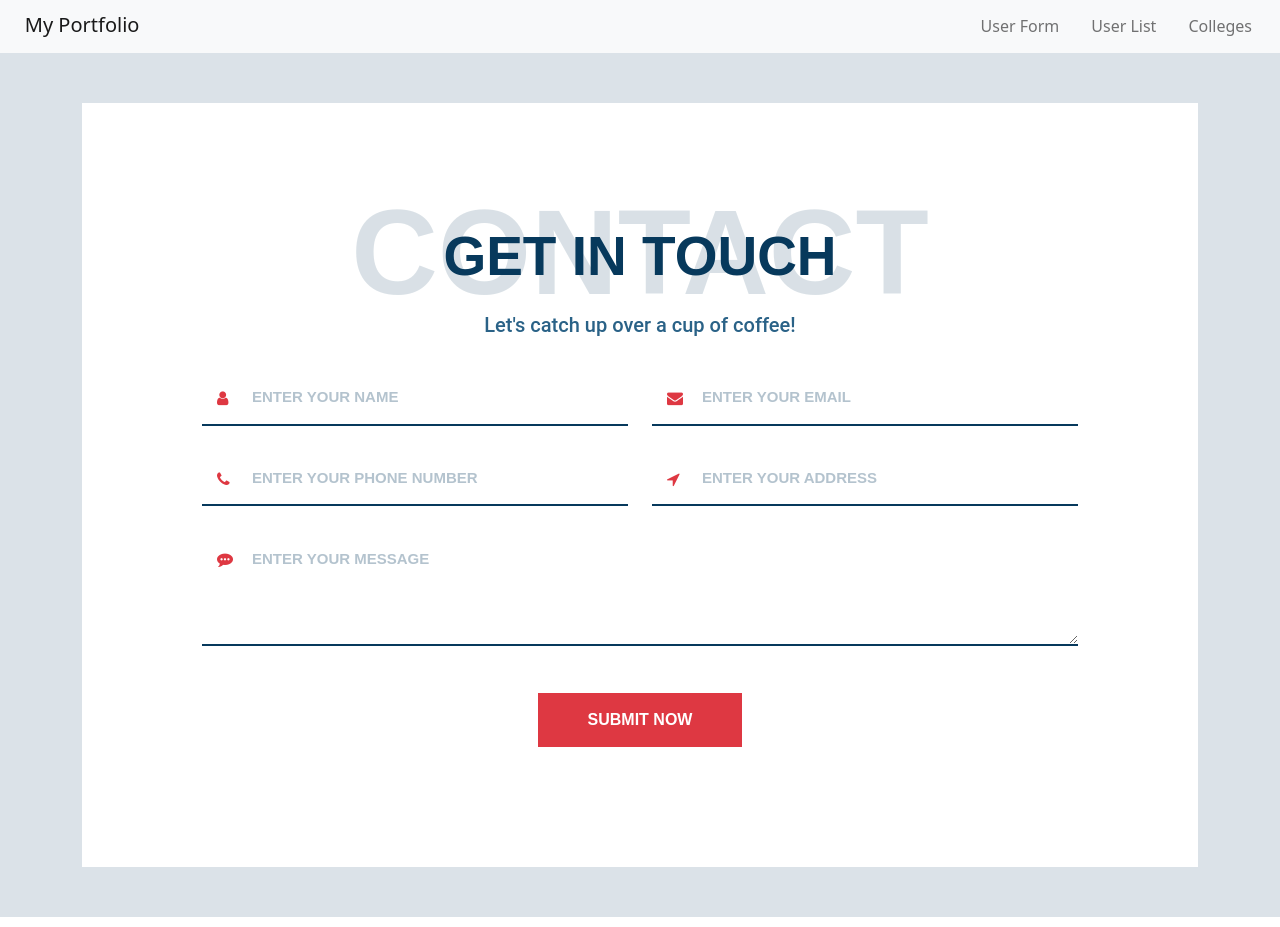
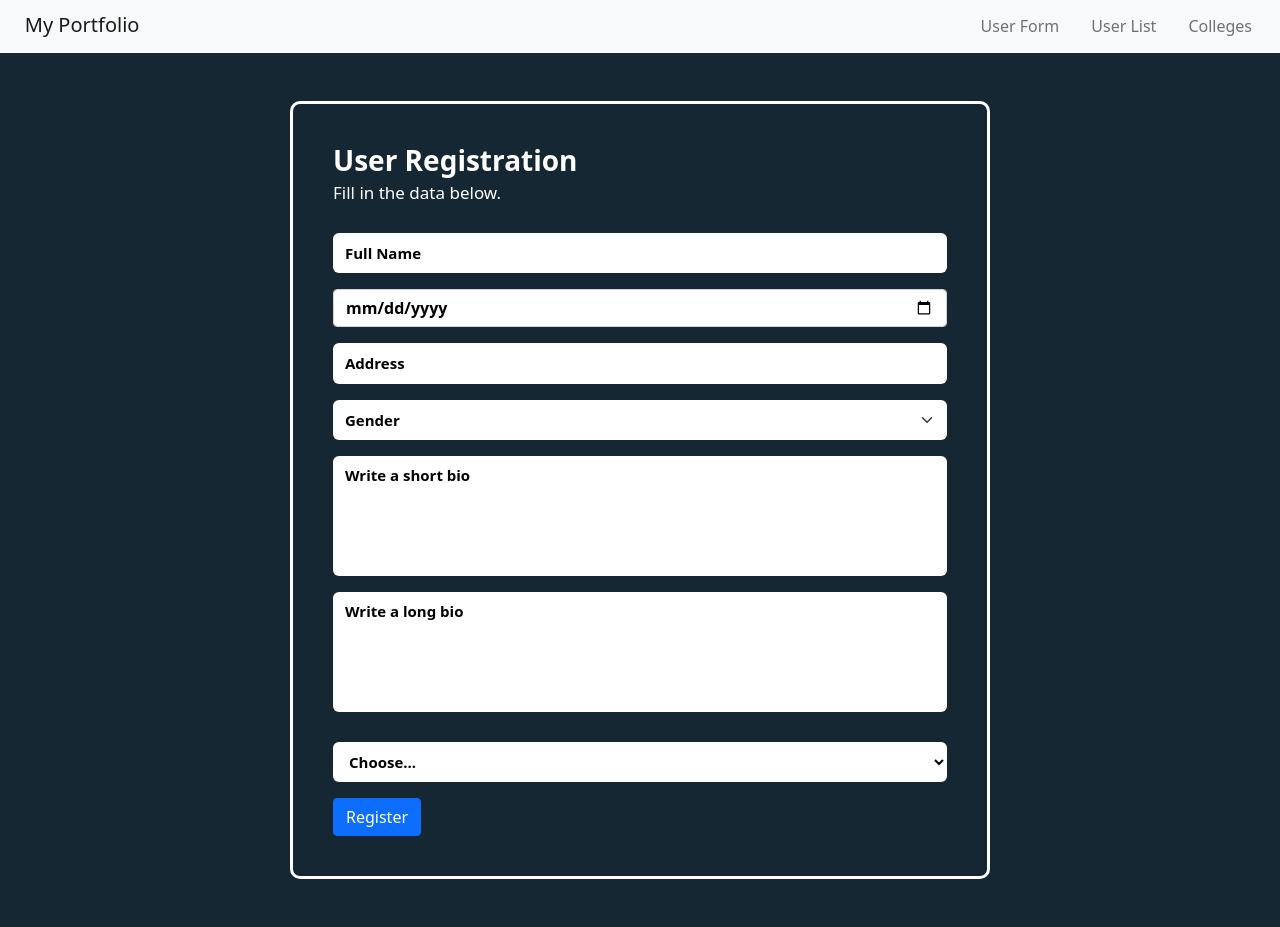
Before and after one commit to bawa-yatin/react-assignment-1, a React (Create React App) app: page / in a window 1280 px wide. Built offline with nearby package versions, Linux system fonts and the light colour scheme.

Commit message:
Changes made

```diff
--- a/src/components/College/collegeSearch.css
+++ b/src/components/College/collegeSearch.css
@@ -1,6 +1,5 @@
 .bg-color {
     background: #dbe2e8;
-    /* height: 560px; */
 }
 
 
--- a/src/components/UserForm/detailsForm.css
+++ b/src/components/UserForm/detailsForm.css
@@ -1,4 +1,4 @@
-.contact {
+/* .contact {
 	background-color: #dbe2e8;
 	font-family: "Oswald", sans-serif;
 	padding-top: 50px;
@@ -16,7 +16,7 @@
 	margin-bottom: 17px;
 	text-transform: uppercase;
   font-weight: 700;
-  font-size: 55px;
+  font-size: 60px;
 }
 
 .section-contact .header-section .description {
@@ -29,7 +29,7 @@
   bottom: 100%;
   left: 50%;
   transform: translate(-50%,70%);
-  font-size: 120px;
+  font-size: 110px;
   font-weight: 700;
   opacity: 0.15;
 }
@@ -128,4 +128,117 @@
 	.section-contact .header-section .big-title {
 		font-size: 100px;
 	}
+} */
+
+.form-body {
+	background-color: #152733;
+	overflow: hidden;
 }
+
+.form-holder {
+	display: flex;
+	flex-direction: column;
+	justify-content: center;
+	align-items: center;
+	text-align: center;
+	min-height: 100vh;
+}
+
+.form-holder .form-content {
+  position: relative;
+  text-align: center;
+  display: flex;
+  align-items: center;
+}
+
+.form-content .form-items {
+  border: 3px solid #fff;
+  padding: 40px;
+  display: inline-block;
+  width: 100%;
+  min-width: 700px;
+  border-radius: 10px;
+  text-align: left;
+  transition: all 0.4s ease;
+}
+
+@media screen and (max-width: 500px) {
+	.form-items {
+		min-width: none;
+	}
+}
+
+.form-content h3 {
+  color: #fff;
+  text-align: left;
+  font-size: 28px;
+  font-weight: 600;
+  margin-bottom: 5px;
+}
+
+.form-content h3.form-title {
+  margin-bottom: 30px;
+}
+
+.form-content p {
+  color: #fff;
+  text-align: left;
+  font-size: 17px;
+  font-weight: 300;
+  line-height: 20px;
+  margin-bottom: 30px;
+}
+
+
+.form-content label, .was-validated .form-check-input:invalid~.form-check-label, .was-validated .form-check-input:valid~.form-check-label{
+  color: #fff;
+}
+
+.form-content input[type=text], .form-content input[type=password], .form-content input[type=email], .form-content select {
+  width: 100%;
+  padding: 9px 12px;
+  text-align: left;
+  border: 0;
+  outline: 0;
+  border-radius: 6px;
+  background-color: #fff;
+  font-size: 15px;
+  font-weight: 300;
+  color: #000;
+  -webkit-transition: all 0.3s ease;
+  transition: all 0.3s ease;
+  margin-top: 16px;
+  font-weight: bold;
+}
+
+
+.btn-primary{
+  background-color: #6C757D;
+  outline: none;
+  border: 0px;
+   box-shadow: none;
+}
+
+.form-content textarea {
+  position: static !important;
+  width: 100%;
+  padding: 8px 12px;
+  border-radius: 6px;
+  text-align: left;
+  background-color: #fff;
+  border: 0;
+  font-size: 15px;
+  color: #000;
+  outline: none;
+  resize: none;
+  height: 120px;
+  transition: none;
+  margin-bottom: 14px;
+  font-weight: bold;
+}
+
+::placeholder {
+	color: #000 !important;
+	opacity: 1;
+	font-weight: bold;
+  }
--- a/src/components/UserForm/detailsForm.jsx
+++ b/src/components/UserForm/detailsForm.jsx
@@ -1,22 +1,66 @@
 // Contact Section
 import { React, useEffect, useState } from "react";
-import { useNavigate } from "react-router-dom";
 import "./detailsForm.css";
+import * as services from "../../services";
 
 function DetailsForm(props) {
   const [name, setname] = useState("");
-  const [email, setemail] = useState("");
-  const [phone_number, setphone] = useState("");
+  const [date, setdate] = useState("");
   const [address, setaddress] = useState("");
-  const [message, setmessage] = useState("");
-  const [success_msg, setSuccessMsg] = useState("");
+  const [gender, setgender] = useState("");
+  const [shortbio, setshortbio] = useState("");
+  const [longbio, setlongbio] = useState("");
+  // const [success_msg, setSuccessMsg] = useState("");
+
+  // const [selected, setSelected] = useState("");
+  // let type = null;
+
+  // /** This will be used to create set of options that user will see */
+  // let options = null;
+
+  // const changeSelectOptionHandler = (event) => {
+  //   // setSelected(event.target.value);
+
+  //   services
+  //     .getCollegesAPI(event.target.value, "")
+  //     .then((response) => {
+  //       console.log(response.data);
+  //       // type = response.data;
+  //       setSelected(response.data);
+  //     })
+  //     .catch((e) => {
+  //       console.log(e);
+  //     });
+  // };
+
+  // const algorithm = [
+  //   "Searching Algorithm",
+  //   "Sorting Algorithm",
+  //   "Graph Algorithm",
+  // ];
+  // const language = ["C++", "Java", "Python", "C#"];
+  // const dataStructure = ["Arrays", "LinkedList", "Stack", "Queue"];
+
+  /** Setting Type variable according to dropdown */
+  // if (selected === "Algorithm") {
+  //   type = algorithm;
+  // } else if (selected === "Language") {
+  //   type = language;
+  // } else if (selected === "Data Structure") {
+  //   type = dataStructure;
+  // }
+
+  // if (type) {
+  //   options = type.map((el) => <option key={el}>{el}</option>);
+  // }
 
   const setEmpty = () => {
     setname("");
-    setemail("");
-    setphone("");
+    setdate("");
     setaddress("");
-    setmessage("");
+    setgender("Default");
+    setshortbio("");
+    setlongbio("");
   };
 
   const setLocalstorage = (ele) => {
@@ -28,129 +72,146 @@ function DetailsForm(props) {
     } else {
       localStorage.setItem("data", JSON.stringify([ele]));
     }
-    setTimeout(function () {
-      setSuccessMsg("Thank you for contacting us!");
-    });
+    // setTimeout(function () {
+    //   setSuccessMsg("Thank you for contacting us!");
+    // });
   };
 
   const handleSubmit = (e) => {
     e.preventDefault();
     var user = {
       name: name,
-      email: email,
-      phone_number: phone_number,
+      date: date,
       address: address,
-      message: message,
+      gender: gender,
+      shortbio: shortbio,
+      longbio: longbio,
     };
     setEmpty();
     setLocalstorage(user);
   };
 
   return (
-    <div className="contact">
-      <div className="container">
-        <div className="section-contact">
-          <div className="row justify-content-center">
-            <div className="col-12 col-lg-10 col-xl-8">
-              <div className="header-section text-center">
-                {!!success_msg ? (
-                  <div className="alert alert-success p-2 mb-5" role="alert">
-                    <h4 className="alert-heading mb-0">{success_msg}</h4>
-                  </div>
-                ) : (
-                  ""
-                )}
+    <div className="form-body">
+      <div className="row">
+        <div className="form-holder">
+          <div className="form-content p-5">
+            <div className="form-items">
+              <h3>User Registration</h3>
+              <p>Fill in the data below.</p>
 
-                <h2 className="title">
-                  {props.overlap_title}
-                  <span className="big-title">{props.title}</span>
-                </h2>
-                <p className="description mt-4 h5">
-                  Let's catch up over a cup of coffee!
-                </p>
-              </div>
-            </div>
-          </div>
-          <div className="form-contact">
-            <form onSubmit={handleSubmit}>
-              <div className="row">
-                <div className="col-md-6">
-                  <div className="single-input">
-                    <i className="fa fa-user"></i>
+              <form className="registration-form" onSubmit={handleSubmit}>
+                <div className="col-md-12">
                   <input
+                    className="form-control"
                     type="text"
                     name="name"
-                      placeholder="ENTER YOUR NAME"
-                      autoComplete="off"
+                    placeholder="Full Name"
                     value={name}
                     onChange={(e) => setname(e.target.value)}
+                    autoComplete="off"
+                    required
+                  />
+                </div>
+
+                <div className="col-md-12">
+                  <div className="input-group date" id="datepicker">
+                    <input
+                      type="date"
+                      className="form-control mt-3"
+                      name="date"
+                      style={{ color: "#000", fontWeight: "bold" }}
+                      value={date}
+                      onChange={(e) => setdate(e.target.value)}
+                      autoComplete="off"
                       required
                     />
                   </div>
                 </div>
-                <div className="col-md-6">
-                  <div className="single-input">
-                    <i className="fa fa-envelope"></i>
+
+                <div className="col-md-12">
                   <input
-                      type="email"
-                      name="email"
-                      placeholder="ENTER YOUR EMAIL"
+                    className="form-control"
+                    type="text"
+                    name="address"
+                    placeholder="Address"
+                    value={address}
+                    onChange={(e) => setaddress(e.target.value)}
                     autoComplete="off"
-                      value={email}
-                      onChange={(e) => setemail(e.target.value)}
                     required
                   />
                 </div>
+
+                <div className="col-md-12">
+                  <select
+                    className="form-select mt-3"
+                    style={{ color: "#000", fontWeight: "bold" }}
+                    onChange={(e) => setgender(e.target.value)}
+                    required
+                  >
+                    <option selected disabled value="">
+                      Gender
+                    </option>
+                    <option value="Male">Male</option>
+                    <option value="Female">Female</option>
+                    <option value="Transgender">Transgender</option>
+                  </select>
                 </div>
-                <div className="col-md-6">
-                  <div className="single-input">
-                    <i className="fa fa-phone"></i>
-                    <input
-                      type="tel"
-                      name="phone_number"
-                      placeholder="ENTER YOUR PHONE NUMBER"
+
+                <div className="col-md-12">
+                  <div className="form-group">
+                    <textarea
+                      className="form-control mt-3"
+                      rows="3"
+                      placeholder="Write a short bio"
+                      name="short_bio"
+                      value={shortbio}
+                      onChange={(e) => setshortbio(e.target.value)}
                       autoComplete="off"
-                      value={phone_number}
-                      pattern="[0-9]{3}-[0-9]{3}-[0-9]{4}"
-                      onChange={(e) => setphone(e.target.value)}
-                      required
-                    />
-                  </div>
-                </div>
-                <div className="col-md-6">
-                  <div className="single-input">
-                    <i className="fa fa-location-arrow"></i>
-                    <input
-                      type="text"
-                      name="address"
-                      placeholder="ENTER YOUR ADDRESS"
-                      autoComplete="off"
-                      value={address}
-                      onChange={(e) => setaddress(e.target.value)}
-                      required
-                    />
-                  </div>
-                </div>
-                <div className="col-12">
-                  <div className="single-input">
-                    <i className="fa fa-commenting"></i>
-                    <textarea
-                      placeholder="ENTER YOUR MESSAGE"
-                      name="message"
-                      autoComplete="off"
-                      value={message}
-                      onChange={(e) => setmessage(e.target.value)}
                       required
                     ></textarea>
                   </div>
                 </div>
-                <div className="col-12">
-                  <div className="submit-input text-center">
-                    <input type="submit" name="submit" value="SUBMIT NOW" />
+
+                <div className="col-md-12">
+                  <div className="form-group">
+                    <textarea
+                      className="form-control mt-3"
+                      rows="3"
+                      placeholder="Write a long bio"
+                      name="long_bio"
+                      value={longbio}
+                      onChange={(e) => setlongbio(e.target.value)}
+                      autoComplete="off"
+                      required
+                    ></textarea>
                   </div>
                 </div>
+
+                <div className="col-md-12">
+                  {/* <select onChange={changeSelectOptionHandler}> */}
+                  <select>
+                    <option>Choose...</option>
+                    <option>Jordan</option>
+                    <option>Turkey</option>
+                    <option>USA</option>
+                  </select>
+                </div>
+
+                {/* <div className="col-md-12">
+                  <select>
+                    <option>Choose...</option>
+                    {options}
+                  </select>
+                </div> */}
+
+                <div className="form-button mt-3">
+                  <button id="submit" type="submit" className="btn btn-primary">
+                    Register
+                  </button>
                 </div>
               </form>
+            </div>
           </div>
         </div>
       </div>
--- a/src/components/UserList/cardForm/card_form.jsx
+++ b/src/components/UserList/cardForm/card_form.jsx
@@ -61,13 +61,16 @@ function CardForm(props) {
             <span style={{ marginLeft: "10px" }}>{modalInfo.address}</span>
           </p>
         </Modal.Body>
-        <Modal.Footer>
-          <button className="bg-success" onClick={handleClose}>
-            Close
-          </button>
-        </Modal.Footer>
       </Modal>
     );
+  };
+
+  const itemSelect = (index) => {
+    // console.log(index);
+
+    userList.splice(index, 1);
+    localStorage.setItem("data", JSON.stringify(userList));
+    navigate("/userlist");
   };
 
   const handleOnClear = () => {
@@ -87,7 +90,7 @@ function CardForm(props) {
           No user messages as of now!
         </h1>
       ) : (
-        <div className="form-check form-switch">
+        <div className="form-check form-switch" style={{ float: "right" }}>
           <input
             className="form-check-input"
             type="checkbox"
@@ -95,41 +98,130 @@ function CardForm(props) {
             id="flexSwitchCheckChecked"
             onClick={toggler}
           />
+          <span className="text-white fw-bold">Switch to Table Layout!</span>
         </div>
       )}
       {toggle ? (
-        <span className="text-white">Changed</span>
+        <div
+          className="row pt-3 pb-5"
+          style={{ width: "100%", marginLeft: "0" }}
+        >
+          {userList.length != 0 ? (
+            <h3 className="text-center text-white">
+              <u>Table Layout</u>
+            </h3>
+          ) : (
+            ""
+          )}
+          <div className="col-12 mt-5">
+            <table className="table table-light table-striped table-hover">
+              <thead>
+                <tr>
+                  <th className="text-start" scope="col">
+                    SR No.
+                  </th>
+                  <th className="text-start" scope="col">
+                    Name
+                  </th>
+                  <th className="text-start" scope="col">
+                    Date
+                  </th>
+                  <th className="text-start" scope="col">
+                    Gender
+                  </th>
+                  <th className="text-start" scope="col">
+                    Address
+                  </th>
+                  <th className="text-start" scope="col">
+                    Short Bio
+                  </th>
+                </tr>
+              </thead>
+              <tbody>
+                {userList.map((user, index) => {
+                  return (
+                    <tr
+                      onClick={() => {
+                        rowSelect(index);
+                      }}
+                      className="row-click text-start"
+                      id={index + 1}
+                      key={index + 1}
+                    >
+                      <th scope="row">{index + 1}</th>
+                      <td>{user.name}</td>
+                      <td>{user.date}</td>
+                      <td>{user.gender}</td>
+                      <td>{user.address}</td>
+                      <td>{user.shortbio}</td>
+                    </tr>
+                  );
+                })}
+              </tbody>
+            </table>
+          </div>
+
+          {show ? <ModalContent /> : null}
+        </div>
       ) : (
-        <div className="row card-space">
+        <div
+          className="row pt-3 pb-5"
+          style={{ width: "100%", marginLeft: "0" }}
+        >
+          {userList.length != 0 ? (
+            <h3 className="text-center text-white">
+              <u>Card Layout</u>
+            </h3>
+          ) : (
+            ""
+          )}
           {userList.map((user, index) => (
             <div
               className="col-xl-4 col-lg-4 col-md-6 col-sm-12 col-xs-12-4 mt-4"
               key={index}
-              id={index}
-              onClick={() => {
-                rowSelect(index);
-              }}
+              // style={{ marginRight: "1rem" }}
             >
-              <div className="card">
-                <div className="card-body">
+              <div
+                className="card"
+                id={index}
+                onClick={() => {
+                  rowSelect(index);
+                }}
+                style={{ border: "none" }}
+              >
+                <div className="card-body text-start">
                   <h4 className="card-title mb-3">
                     <i className="fa fa-user"></i>
                     <span style={style}>{user.name}</span>
                   </h4>
                   <h6 className="card-subtitle mb-2">
-                    <i className="fa fa-envelope"></i>
-                    <span style={style}>{user.email}</span>
+                    <i className="fa fa-birthday-cake"></i>
+                    <span style={style}>{user.date}</span>
                   </h6>
-                  <p className="card-text mb-2">
-                    <i className="fa fa-phone"></i>
-                    <span style={style}>{user.phone_number}</span>
-                  </p>
-                  <p className="card-text">
-                    <i className="fa fa-commenting"></i>
-                    <span style={style}>{user.message}</span>
-                  </p>
+                  <h6 className="card-text mb-2">
+                    <i className="fa fa-user-circle"></i>
+                    <span style={style}>{user.gender}</span>
+                  </h6>
+                  <h6 className="card-text mb-2">
+                    <i className="fa fa-address-card"></i>
+                    <span style={style}>{user.address}</span>
+                  </h6>
+                  <h6 className="card-text mb-4">
+                    <i className="fa fa-text-width"></i>
+                    <span style={style}>{user.shortbio}</span>
+                  </h6>
                 </div>
               </div>
+              <h6
+                className="text-start mb-3 text-white mt-2"
+                onClick={() => {
+                  itemSelect(index);
+                }}
+                style={{ cursor: "pointer" }}
+              >
+                <i className="fa fa-trash"></i>
+                <span style={style}>Delete Item?</span>
+              </h6>
             </div>
           ))}
           {show ? <ModalContent /> : null}
--- a/src/components/UserList/userDetails.css
+++ b/src/components/UserList/userDetails.css
@@ -17,10 +17,6 @@
     border-radius: 30px;
   }
 
-  .card-space {
+  /* .card-space {
     padding: 3.5rem 0 7.8rem 0;
-  }
-
-  /* .msg-space {
-    padding: 5rem 0 20.3rem 0;
   } */
--- a/src/components/UserList/userDetails.jsx
+++ b/src/components/UserList/userDetails.jsx
@@ -14,7 +14,7 @@ function UserList(props) {
     <section id="projects" style={{ backgroundColor: "#0a2b3c" }}>
       <div className="container">
         <div className="">
-          <h1 className="text-center text-white text-underline pt-5">
+          <h1 className="text-center text-white text-underline py-4">
             <u>{props.title}</u>
           </h1>
 
--- /dev/null
+++ b/src/components/dropdown.js
@@ -0,0 +1,110 @@
+import React, { Component } from "react";
+import axios from "axios";
+export class CascadingDropdown extends Component {
+  constructor(props) {
+    super(props);
+    this.state = {
+      StateId: "",
+      CountryId: "",
+      CountryData: [],
+      StateData: [],
+      CityData: [],
+    };
+  }
+  componentDidMount() {
+    axios.get("http://localhost:3000/countries-list").then((response) => {
+      console.log(response.data);
+      this.setState({
+        CountryData: response.data,
+      });
+    });
+  }
+  ChangeteState = (e) => {
+    this.setState({
+      CountryId: e.target.value,
+    });
+    axios
+      .get(
+        "http://localhost:3000/get-states-by-country?CountryId=" +
+          e.target.value
+      )
+      .then((response) => {
+        console.log(response.data);
+        this.setState({
+          StateData: response.data,
+        });
+      });
+  };
+  ChangeCity = (e) => {
+    this.setState({
+      StateId: e.target.value,
+    });
+    axios
+      .get(
+        "http://localhost:65173/get-cities-by-state?StateId=" + e.target.value
+      )
+      .then((response) => {
+        console.log(response.data);
+        this.setState({
+          CityData: response.data,
+        });
+      });
+  };
+  render() {
+    return (
+      <div>
+        <div class="row" className="hdr">
+          <div class="col-sm-12 btn btn-info">
+            Cascading Dropdown in ReactJS
+          </div>
+        </div>
+        <div className="form-group dropdn">
+          <select
+            className="form-control"
+            name="country"
+            value={this.state.CountryId}
+            onChange={this.ChangeteState}
+          >
+            <option>Select Country</option>
+            {this.state.CountryData.map((e, key) => {
+              return (
+                <option key={key} value={e.CountryId}>
+                  {e.CountryName}
+                </option>
+              );
+            })}
+          </select>
+          <select
+            className="form-control slct"
+            name="state"
+            value={this.state.StateId}
+            onChange={this.ChangeCity}
+          >
+            <label for="company">State Name</label>
+            {this.state.StateData.map((e, key) => {
+              return (
+                <option key={key} value={e.StateId}>
+                  {e.StateName}
+                </option>
+              );
+            })}
+          </select>
+          <select
+            className="form-control slct"
+            name="city"
+            value={this.state.CityData}
+          >
+            {this.state.CityData.map((e, key) => {
+              return (
+                <option key={key} value={e.CityId}>
+                  {e.cityName}
+                </option>
+              );
+            })}
+          </select>
+        </div>
+      </div>
+    );
+  }
+}
+export default CascadingDropdown;
--- a/src/container/App.js
+++ b/src/container/App.js
@@ -2,25 +2,23 @@ import "./App.css";
 import { BrowserRouter, Route, Navigate, Routes } from "react-router-dom";
 
 // Components
-// import GetData from "../services";
 import Navbar from "../components/Navbar/navbar";
 import DetailsForm from "../components/UserForm/detailsForm";
 import UserList from "../components/UserList/userDetails";
 import CollegeList from "../components/College/collegeSearch";
+import CascadingDropdown from "../components/dropdown";
 // import Footer from "../components/Footer/footer";
-// import GetData from "../services";
 
 function App() {
   return (
     <div className="App">
       <BrowserRouter>
-        {/* <GetData /> */}
         <Navbar />
         <Routes>
           <Route
             path="/"
             element={
-              <DetailsForm title="Contact" overlap_title="Get in Touch" />
+              <DetailsForm title="Registration" overlap_title="User Details" />
             }
           />
           <Route path="userlist" element={<UserList title="User Messages" />} />
@@ -28,7 +26,7 @@ function App() {
 
           <Route path={"*"} element={<Navigate replace to={"/"} />} />
         </Routes>
-        {/* <Footer /> */}
+        {/* <CascadingDropdown /> */}
       </BrowserRouter>
     </div>
   );
```
Lines whose indentation alone changed are shown as unchanged.
